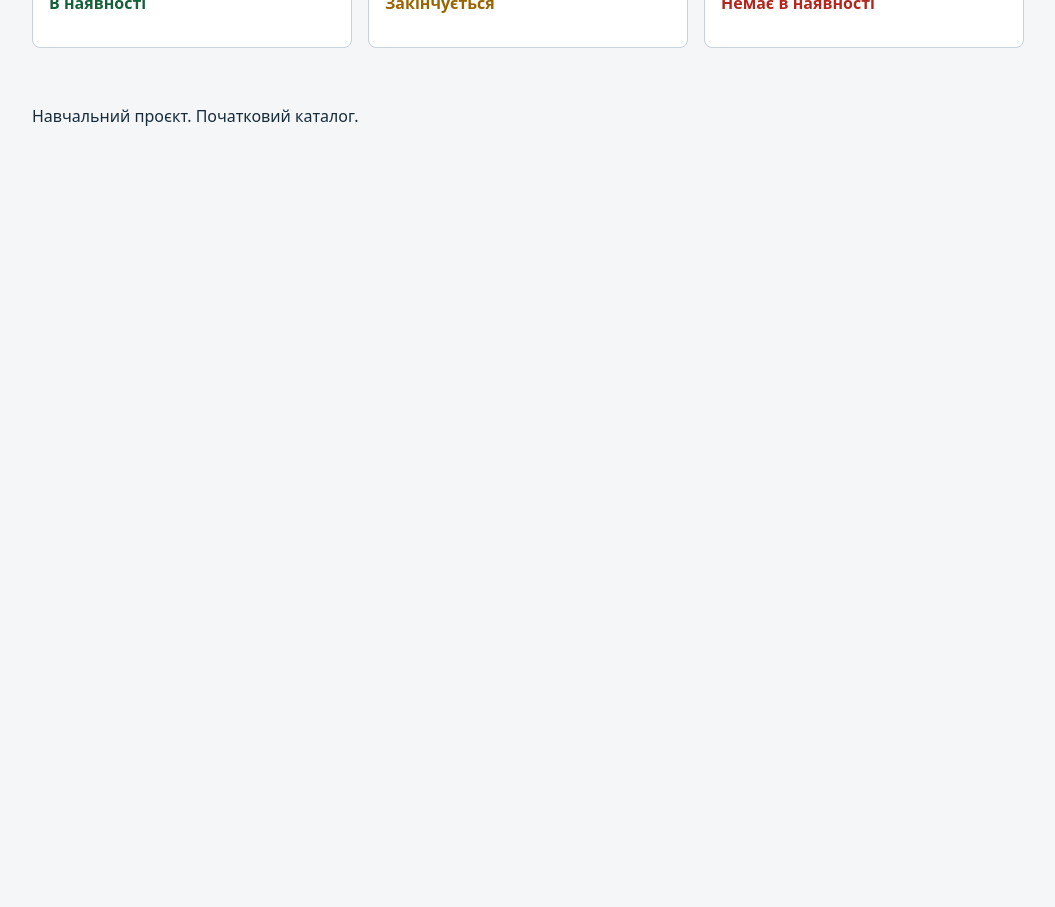
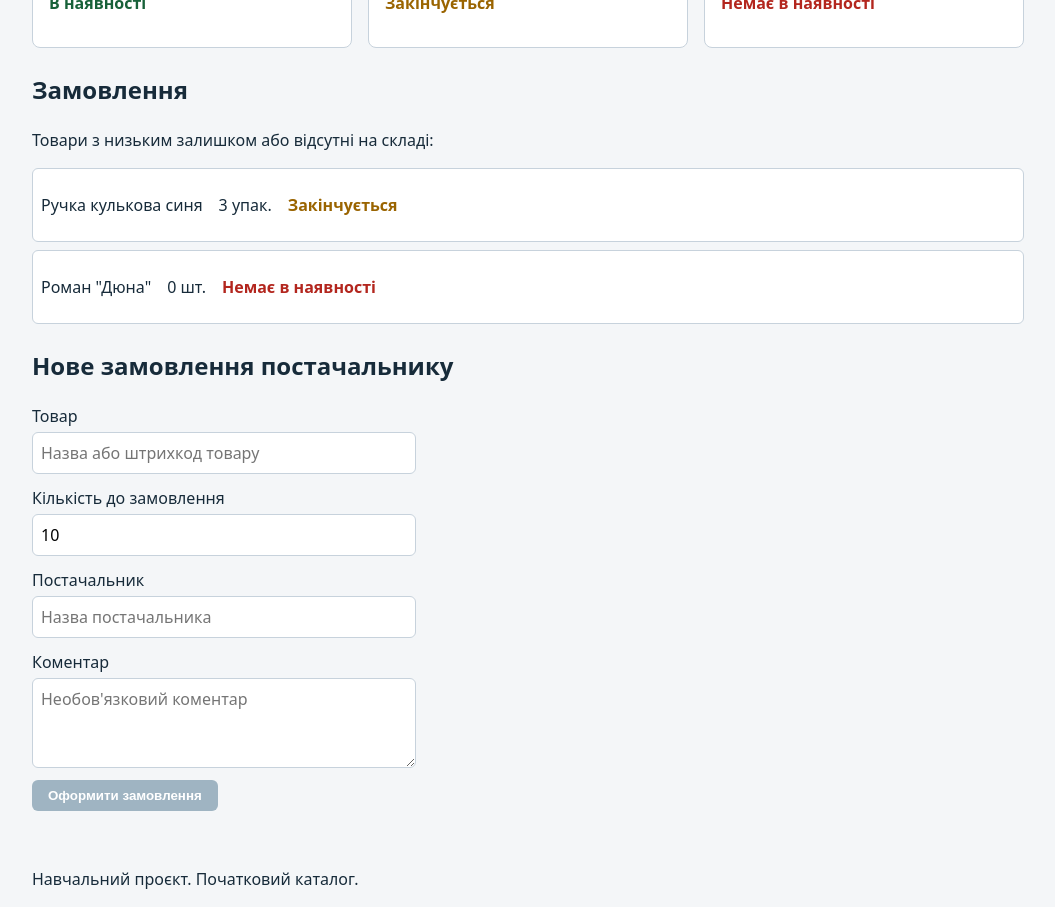
Before and after one commit to bohdandrychak-ip254k-hash/warehouse-management, a React (Vite) app: page / in a window 1280 px wide. Shown: the part 540-1447 px from the top of the page, without its empty margins (112-1167 px from the left). Before the commit the page ends 800 px from the top, so only its background shows below. Built offline with nearby package versions, Linux system fonts and the light colour scheme.

Commit message:
Add order form

```diff
--- a/src/App.jsx
+++ b/src/App.jsx
@@ -1,15 +1,18 @@
 import AppLayout from './components/layout/AppLayout.jsx'
 import HomePage from './pages/HomePage.jsx'
+import OrderPage from './pages/OrderPage.jsx'
 
 const navLinks = [
   { label: 'Про застосунок', href: '#about' },
   { label: 'Каталог', href: '#catalog' },
+  { label: 'Замовлення', href: '#order' },
 ]
 
 export default function App() {
   return (
     <AppLayout title="Склад" links={navLinks}>
       <HomePage />
+      <OrderPage />
     </AppLayout>
   )
 }
--- /dev/null
+++ b/src/components/orders/DeficitList.jsx
@@ -0,0 +1,19 @@
+import AvailabilityBadge from '../products/AvailabilityBadge.jsx'
+
+export default function DeficitList({ items }) {
+  if (items.length === 0) {
+    return <p>Товарів з дефіцитом немає.</p>
+  }
+
+  return (
+    <ul className="deficit-list">
+      {items.map((item) => (
+        <li key={item.id} className="deficit-row">
+          <span>{item.name}</span>
+          <span>{item.quantity} {item.unit}</span>
+          <AvailabilityBadge quantity={item.quantity} />
+        </li>
+      ))}
+    </ul>
+  )
+}
--- /dev/null
+++ b/src/components/orders/OrderFormPreview.jsx
@@ -0,0 +1,27 @@
+import Section from '../ui/Section.jsx'
+import FormField from '../ui/FormField.jsx'
+import AppButton from '../ui/AppButton.jsx'
+
+export default function OrderFormPreview() {
+  return (
+    <Section id="order-form" title="Нове замовлення постачальнику">
+      <FormField id="order-product" label="Товар">
+        <input id="order-product" name="product" type="text" placeholder="Назва або штрихкод товару" />
+      </FormField>
+
+      <FormField id="order-quantity" label="Кількість до замовлення">
+        <input id="order-quantity" name="quantity" type="number" min="1" defaultValue="10" />
+      </FormField>
+
+      <FormField id="order-supplier" label="Постачальник">
+        <input id="order-supplier" name="supplier" type="text" placeholder="Назва постачальника" />
+      </FormField>
+
+      <FormField id="order-comment" label="Коментар">
+        <textarea id="order-comment" name="comment" rows="3" placeholder="Необов'язковий коментар" />
+      </FormField>
+
+      <AppButton disabled>Оформити замовлення</AppButton>
+    </Section>
+  )
+}
--- /dev/null
+++ b/src/components/ui/AppButton.jsx
@@ -0,0 +1,7 @@
+export default function AppButton({ children, type = 'button', disabled = false }) {
+  return (
+    <button type={type} className="app-button" disabled={disabled}>
+      {children}
+    </button>
+  )
+}
--- /dev/null
+++ b/src/components/ui/FormField.jsx
@@ -0,0 +1,8 @@
+export default function FormField({ id, label, children }) {
+  return (
+    <div className="form-field">
+      <label htmlFor={id}>{label}</label>
+      {children}
+    </div>
+  )
+}
--- /dev/null
+++ b/src/components/ui/Section.jsx
@@ -0,0 +1,8 @@
+export default function Section({ id, title, children }) {
+  return (
+    <section id={id} aria-labelledby={id ? `${id}-title` : undefined}>
+      <h2 id={id ? `${id}-title` : undefined}>{title}</h2>
+      {children}
+    </section>
+  )
+}
--- a/src/index.css
+++ b/src/index.css
@@ -48,3 +48,46 @@ section { margin-block: 1.5rem; }
 .status.available { color: #176139; }
 .status.low { color: #9a6400; }
 .status.out { color: #b3261e; }
+.form-field {
+  display: flex;
+  flex-direction: column;
+  gap: 0.25rem;
+  margin-block: 0.75rem;
+  max-width: 24rem;
+}
+.form-field input,
+.form-field textarea {
+  padding: 0.5rem;
+  border: 1px solid #c7d2dc;
+  border-radius: 0.375rem;
+  font: inherit;
+}
+.app-button {
+  padding: 0.5rem 1rem;
+  border: none;
+  border-radius: 0.375rem;
+  background: #075a94;
+  color: white;
+  font-weight: 600;
+  cursor: pointer;
+}
+.app-button:disabled {
+  background: #9fb4c2;
+  cursor: not-allowed;
+}
+.deficit-list {
+  list-style: none;
+  padding: 0;
+  display: flex;
+  flex-direction: column;
+  gap: 0.5rem;
+}
+.deficit-row {
+  display: flex;
+  gap: 1rem;
+  align-items: center;
+  padding: 0.5rem;
+  border: 1px solid #c7d2dc;
+  border-radius: 0.375rem;
+  background: white;
+}
--- a/src/pages/HomePage.jsx
+++ b/src/pages/HomePage.jsx
@@ -1,3 +1,4 @@
+import Section from '../components/ui/Section.jsx'
 import CatalogSummary from '../components/products/CatalogSummary.jsx'
 import ProductList from '../components/products/ProductList.jsx'
 import { products, categories, sections } from '../data/products.js'
@@ -24,11 +25,10 @@ export default function HomePage() {
         <p>Перегляньте каталог товарів, їхню категорію, секцію та залишки.</p>
       </section>
 
-      <section id="catalog" aria-labelledby="catalog-title">
-        <h2 id="catalog-title">Каталог товарів</h2>
+      <Section id="catalog" title="Каталог товарів">
         <CatalogSummary total={catalog.length} />
         <ProductList items={catalog} />
-      </section>
+      </Section>
     </>
   )
 }
--- /dev/null
+++ b/src/pages/OrderPage.jsx
@@ -0,0 +1,16 @@
+import Section from '../components/ui/Section.jsx'
+import DeficitList from '../components/orders/DeficitList.jsx'
+import OrderFormPreview from '../components/orders/OrderFormPreview.jsx'
+import { products } from '../data/products.js'
+
+export default function OrderPage() {
+  const deficitProducts = products.filter((p) => p.quantity <= 5)
+
+  return (
+    <Section id="order" title="Замовлення">
+      <p>Товари з низьким залишком або відсутні на складі:</p>
+      <DeficitList items={deficitProducts} />
+      <OrderFormPreview />
+    </Section>
+  )
+}
```
